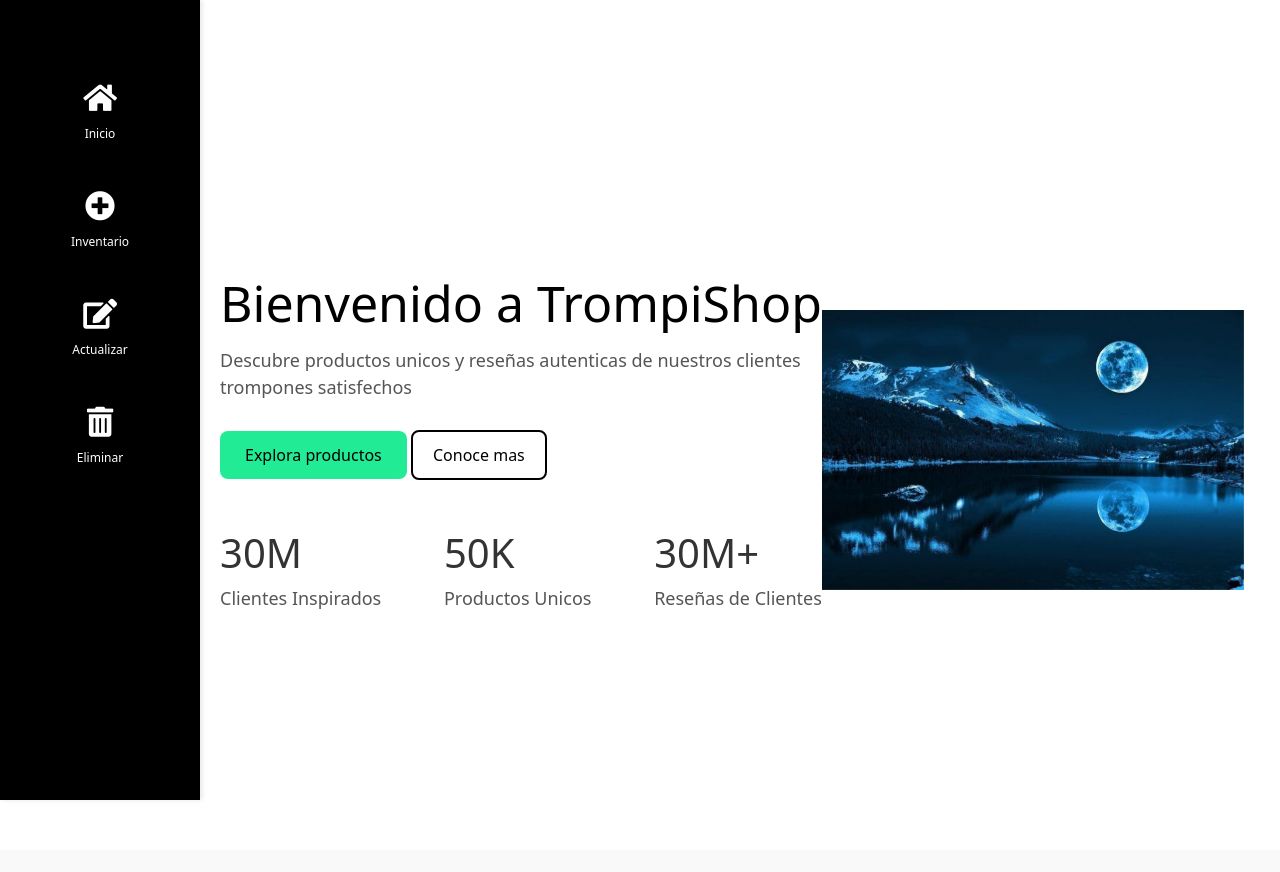
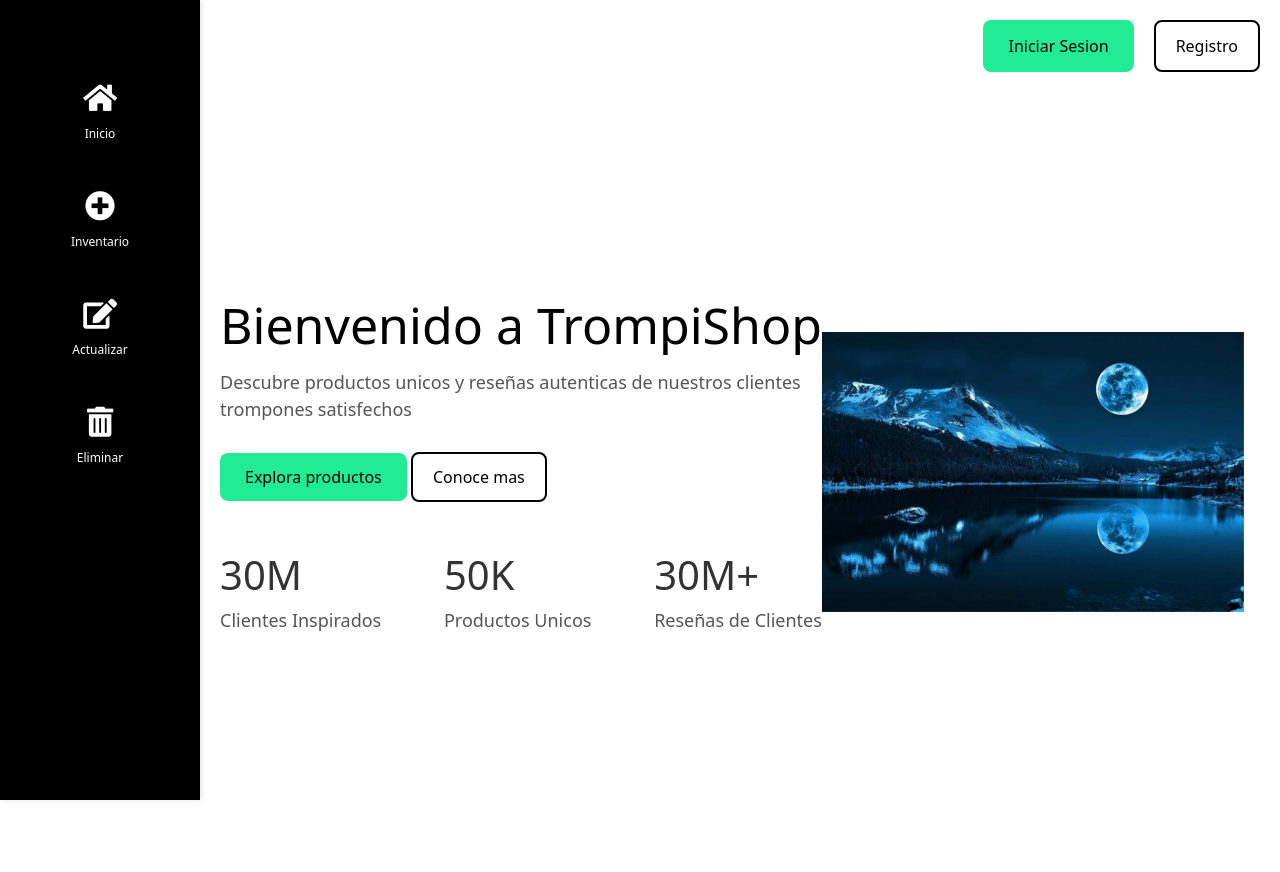
Before and after one commit to JuanDavid2221/crud_python, a Flask app: page /inicio in a window 1280 px wide. Before the commit the page ends 800 px from the top, so only its background shows below. Run offline with Flask 3, Linux system fonts and the light colour scheme.

Commit message:
registro

```diff
--- a/app.py
+++ b/app.py
@@ -19,6 +19,9 @@ def allowed_file(filename):
 def inicio():
     return render_template('inicio.html')
 
+@app.route('/registro')
+def registro():
+    return render_template('registro.html')
 
 # Ruta principal
 @app.route('/')
--- a/static/css/inicio.css
+++ b/static/css/inicio.css
@@ -86,7 +86,6 @@ p {
 .init {
     width: 80%;
     margin-left: 220px; /* Deja espacio para el sidebar fijo */
-    padding-top: 50px; /* Ajusta el espacio superior para que no se solape con el sidebar */
     display: flex;
     justify-content: space-around;
     align-items: center;
@@ -190,3 +189,56 @@ p {
     justify-content: space-between;
     margin-top: 50px;
 }
+
+.boton {
+    gap: 20px;
+    margin-top: 20px;
+    display: flex;
+    justify-content: end;
+    margin-right: 20px;
+}
+
+/* Estilo para el botón "Explora productos" */
+.boton .tienda {
+    border: 2px solid #000; /* Borde del enlace */
+    background-color: #21ec95; /* Fondo del botón */
+    color: black; /* Color del texto */
+    padding: 12px 25px; /* Espaciado dentro del botón */
+    border: none; /* Sin borde */
+    border-radius: 8px; /* Bordes redondeados */
+    cursor: pointer; /* Cambia el cursor a mano */
+    transition: transform 0.3s ease, background-color 0.3s ease, box-shadow 0.3s ease; /* Transición suave */
+    text-decoration: none; /* Elimina el subrayado */
+}
+
+.boton .tienda:hover {
+    background-color: #000; /* Fondo más oscuro al pasar el mouse */
+    color: #fff;
+    border: solid 2px;
+    border-color: #000;
+    transform: translateY(-5px); /* Efecto de elevación al pasar el mouse */
+    box-shadow: 0 6px 10px rgba(0, 0, 0, 0.15); /* Sombra más pronunciada al hacer hover */
+}
+
+/* Estilo para el enlace "Conoce más" */
+.boton a {
+    color: #000; /* Color de texto */
+    font-size: 16px; /* Tamaño de la fuente */
+    text-decoration: none; /* Elimina el subrayado */
+    padding: 12px 20px; /* Espaciado dentro del enlace */
+    border-radius: 8px; /* Bordes redondeados */
+    border: 2px solid #000; /* Borde del enlace */
+    transition: transform 0.3s ease, color 0.3s ease, background-color 0.3s ease; /* Transición suave */
+}
+
+.boton a:hover {
+    color: #fff; /* Cambia el color del texto al pasar el mouse */
+    background-color: #000; /* Fondo del enlace al hacer hover */
+    transform: translateY(-5px); /* Efecto de elevación al pasar el mouse */
+}
+
+/* Para los enlaces dentro del botón, mantenemos el estilo dentro del botón */
+.boton .tienda a {
+    color: white; /* Color del texto dentro del botón */
+    text-decoration: none; /* Elimina el subrayado */
+}
--- a/templates/inicio.html
+++ b/templates/inicio.html
@@ -12,9 +12,13 @@
     <!-- Bootstrap JS y Popper (necesarios para el carrusel) -->
     <script src="https://cdn.jsdelivr.net/npm/@popperjs/core@2.11.6/dist/umd/popper.min.js"></script>
     <script src="https://cdn.jsdelivr.net/npm/bootstrap@5.1.3/dist/js/bootstrap.min.js"></script>
-
 </head>
 <body>
+    <div class="boton">
+        <button class="tienda">Iniciar Sesion</button>
+        <!-- Aquí cambié el enlace de 'nosotros' a 'registro.html' -->
+        <a href="{{ url_for('registro') }}">Registro</a>
+    </div>
     <div class="wrapper">
         <!-- Sidebar Lateral Fijo -->
         <header class="sidebar">
@@ -25,7 +29,6 @@
                             <i class="fas fa-home"></i>
                             <span>Inicio</span>
                         </a>
-
                     </li>
                     <li>
                         <a href="{{ url_for('index') }}">
@@ -75,6 +78,7 @@
                     </div>
                 </div>
             </section>
+
             <section class="carrusel">
                 <div id="carouselExample" class="carousel slide" data-bs-ride="carousel" data-bs-interval="3000"> <!-- 3000ms = 3 segundos -->
                     <div class="carousel-inner">
@@ -83,9 +87,6 @@
                         </div>
                         <div class="carousel-item">
                             <img src="../static/uploads/montana.jpg" class="d-block w-100" alt="Imagen 2">
-                </div>
-                <div class="carousel-item">
-                    <img src="../static/uploads/morado.jpg" class="d-block w-100" alt="Imagen 3">
                         </div>
                     </div>
                     <!-- Si no deseas los botones para cambiar las imágenes manualmente, puedes eliminarlos -->
@@ -100,7 +101,7 @@
                 </div>
             </section>
 
-
         </section>
+    </div>
 </body>
 </html>
```
Also changed, not shown: templates/registro.html (added, +35 -0 lines). Lines whose indentation alone changed are shown as unchanged.
